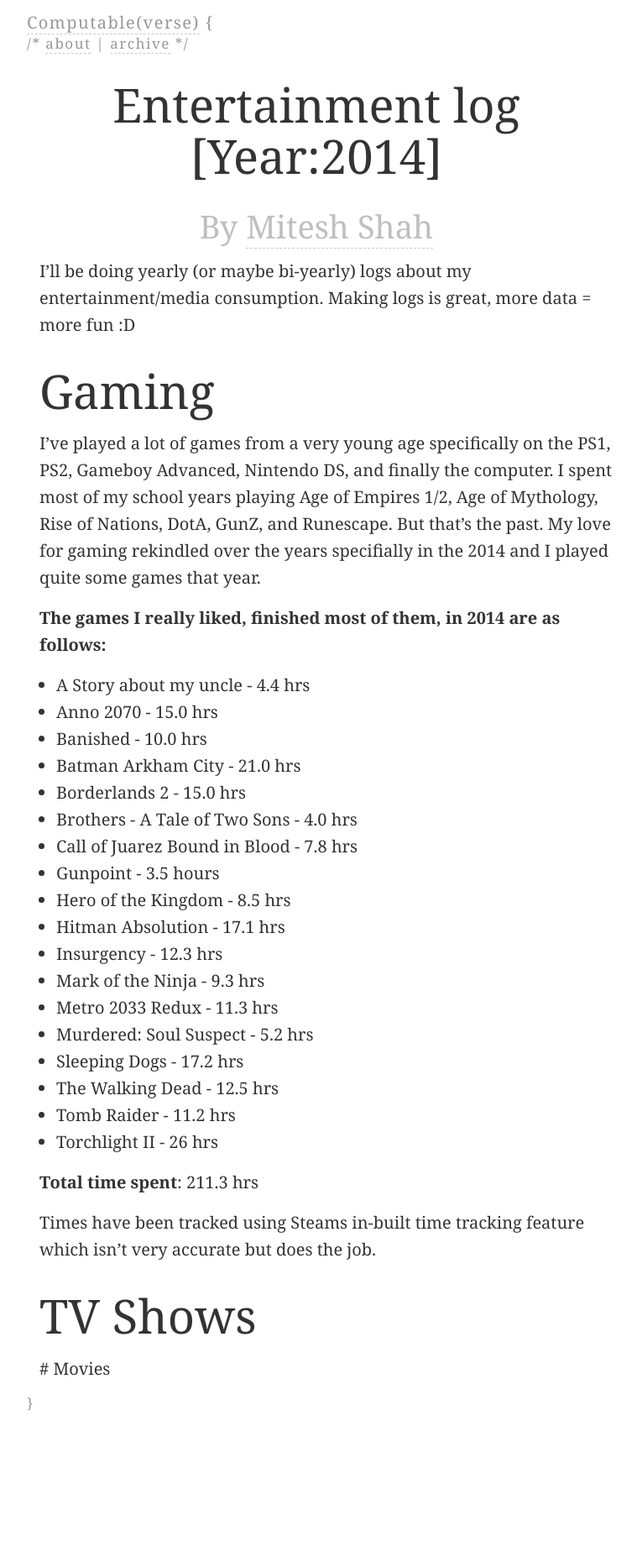
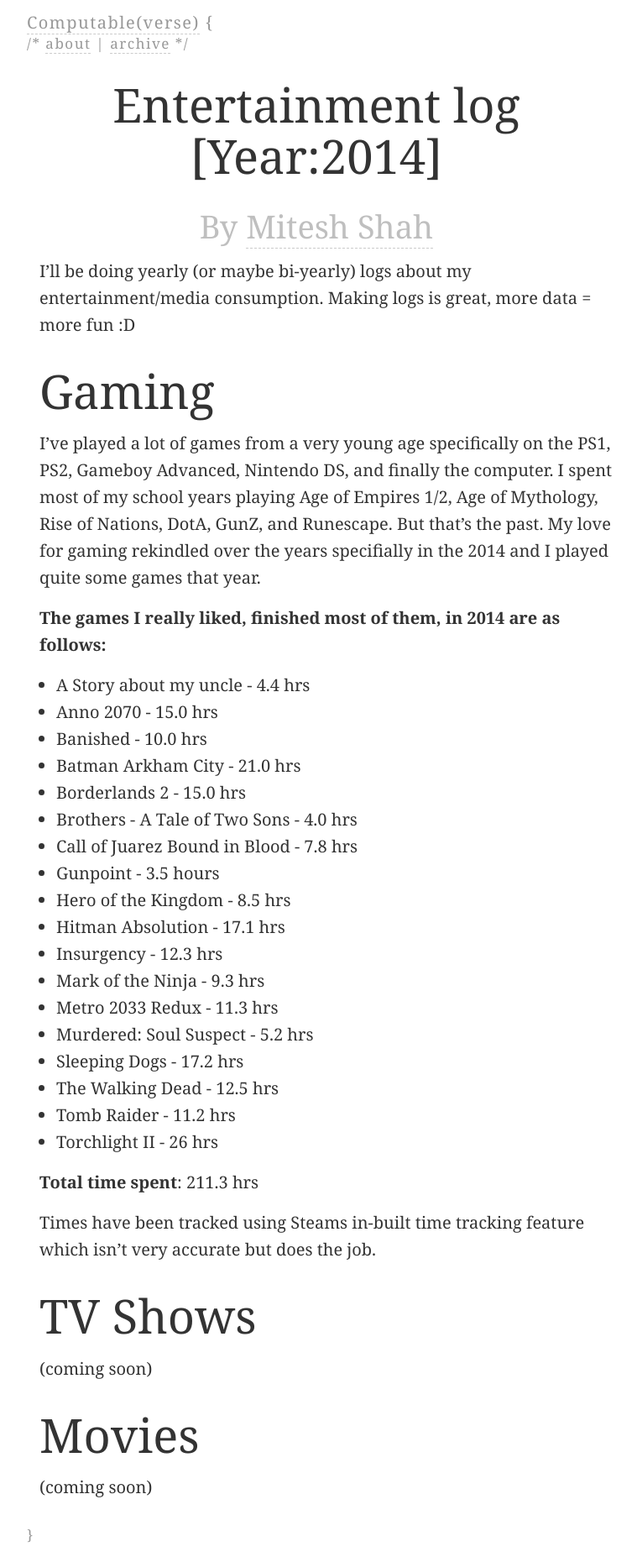
Before and after one commit to ACidDrinkeR/lol.github.io, a Jekyll site: the page built from _posts/2015-05-04-entertainment-year-2014.md, in a window 1280 px wide. Shown: the whole page at 84% size, without its empty margins (263-1022 px from the left). Built offline with Jekyll 4.4.1, drawn with Linux system fonts in a browser that asks for light colours; nearby versions of some CDN libraries; library files that are not in the unit come from our copies; before the commit the page ends 1697 px from its top, so only the background shows below that.

Commit message:
Update 2015-05-04-entertainment-year-2014.md

```diff
--- a/_posts/2015-05-04-entertainment-year-2014.md
+++ b/_posts/2015-05-04-entertainment-year-2014.md
@@ -39,8 +39,8 @@
 
 # TV Shows
 
-<coming soon>
+(coming soon)
 
 # Movies
 
-<coming soon>
+(coming soon)
```
